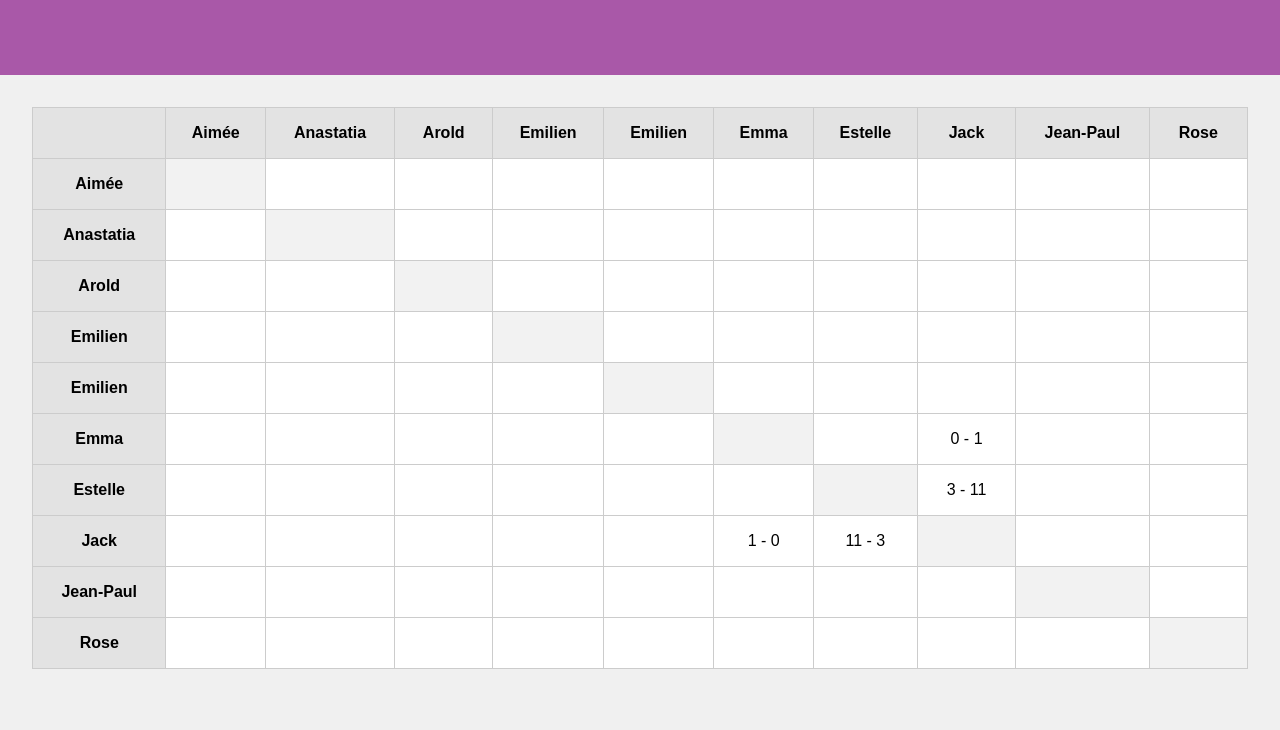
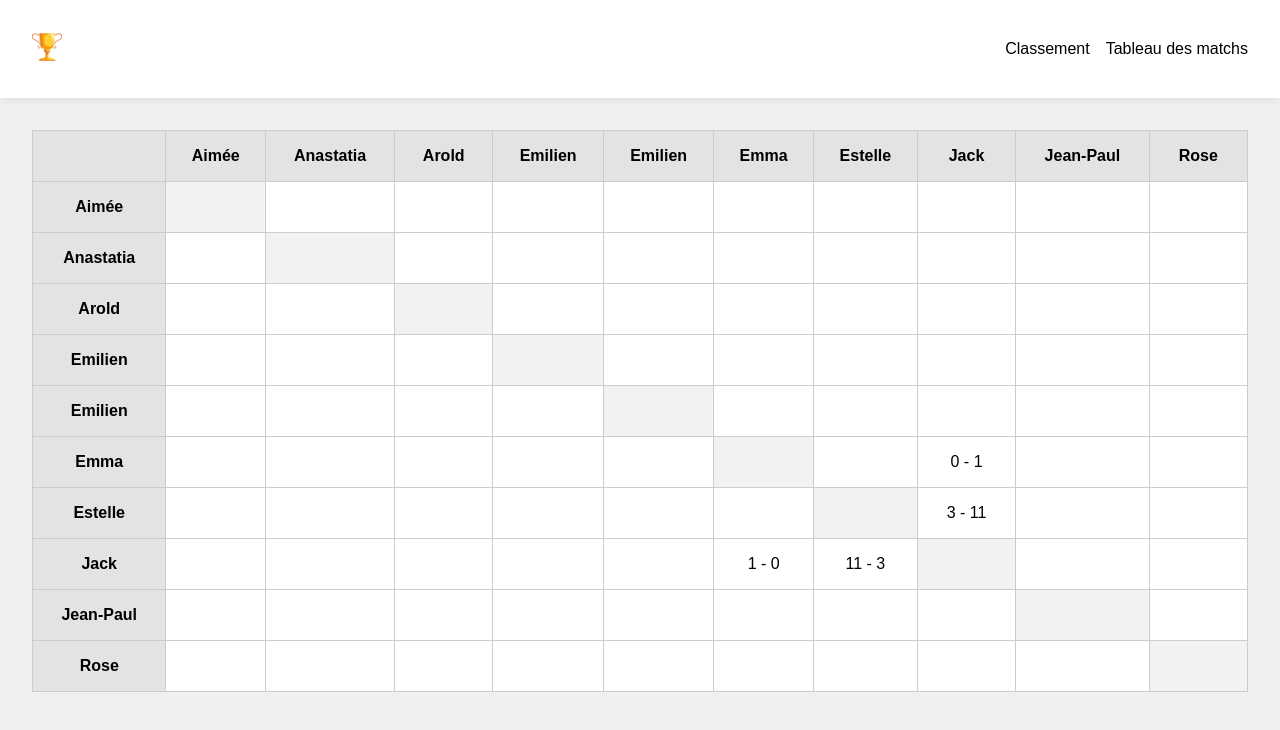
Before and after one commit to OlivierMonsire/theia-fifa, a React (Vite) app: page / in a window 1280 px wide. Shown: the top 730 px of the page. Built offline with nearby package versions, Linux system fonts and the light colour scheme.

Commit message:
Update Nav

```diff
--- a/src/components/Nav.tsx
+++ b/src/components/Nav.tsx
@@ -1,5 +1,17 @@
+import "../styles/nav.css";
+
 const Nav = () => {
-  return <div className="nav"></div>;
+  return (
+    <div className="nav">
+      <div className="logo">
+        <img src="/logo.webp" alt="logo" />
+      </div>
+      <ul className="nav-list">
+        <li><a href="/ranking">Classement</a></li>
+        <li><a href="/roundrobin">Tableau des matchs</a></li>
+      </ul>
+    </div>
+  );
 };
 
 export default Nav;
--- a/src/index.css
+++ b/src/index.css
@@ -22,8 +22,13 @@ main {
   height: 100%;
 }
 
-.nav {
-  width: 100%;
-  height: 75px;
-  background-color: rgb(169, 88, 168);
+ul {
+  margin: 0;
+  padding: 0;
+  list-style: none;
 }
+
+a {
+  color: inherit;
+  text-decoration: none;
+}
--- a/src/pages/Layout.tsx
+++ b/src/pages/Layout.tsx
@@ -1,9 +1,10 @@
 import { Outlet } from "react-router-dom";
+import Nav from "../components/Nav";
 
 const Layout = () => {
   return (
     <>
-      <div className="nav"></div>
+      <Nav />
       <main>
         <Outlet />
       </main>
--- /dev/null
+++ b/src/styles/nav.css
@@ -0,0 +1,17 @@
+.nav {
+  padding: 2rem;
+  display: flex;
+  justify-content: space-between;
+  align-items: center;
+  background-color: white;
+  box-shadow: 0 0 10px rgba(0, 0, 0, 0.1);
+}
+
+.nav .logo img {
+  width: 30px;
+}
+
+.nav-list {
+  display: flex;
+  gap: 1rem;
+}
```
Also changed, not shown: public/logo.webp (added).
